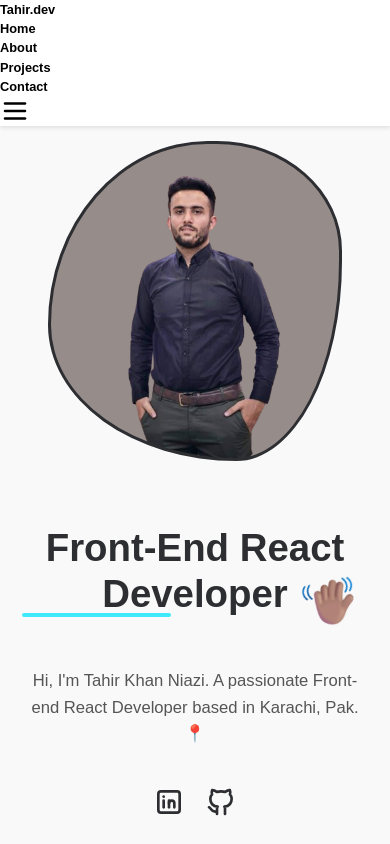
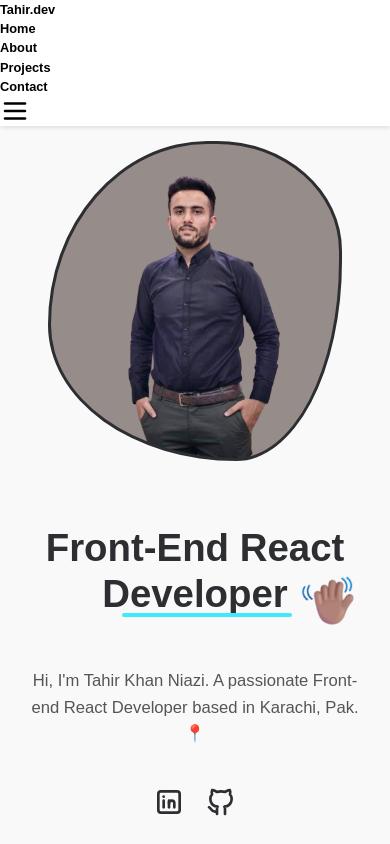
Before and after one commit to tahiee/Tahir.DevProtfolio, a React (Vite) app: page / in a window 390 px wide. In both pictures the pointer is over the element "Front-End React Developer". Shown: the top 844 px of the page. Built offline with nearby package versions, Linux system fonts and the light colour scheme.

Commit message:
media update underline

```diff
--- a/src/components/App.css
+++ b/src/components/App.css
@@ -279,210 +279,14 @@
     .project-text{
         font-size: 30px !important;
     }
-}
+    .mine-name:hover::before {
+        height: 4px !important;
+        left: 100px !important;
+        width: 49% !important;
+    }
 
 
-/*
-@media only screen and (min-width: 1024px) and (max-width: 1380px) {
-    .hero-text img {
-        left: 300px;
-    }
-
-    .about {
-        margin-top: 190px;
-    }
-
-    .about-content {
-        margin: 0 -100px;
-        grid-template-columns: 41rem 39rem !important;
-    }
-
-    .img-side__main-img {
-        height: 32rem !important;
-        width: 38rem !important;
-    }
-
-    .img-side span {
-        right: 5px !important;
-    }
-
-    .work-emoji {
-        bottom: 40px !important;
-        right: 75px !important;
-    }
-
-    .text-side {
-        padding-right: -2.5rem !important;
-    }
-
-    .img-side span {
-        height: 16rem !important;
-        width: 16rem !important;
-    }
 }
-
-@media only screen and (min-width: 768px) and (max-width: 1024px) {
-    .hero-text img {
-        right: 8rem !important;
-    }
-
-    .hero-text h1 {
-        font-size: 36px !important;
-        margin-right: -46px !important;
-    }
-
-    .hero-text {
-        margin-left: 2rem !important;
-    }
-
-    .hero-img {
-        width: 40rem !important;
-        height: 32rem !important;
-        right: 4rem !important;
-        animation: morpha 4s ease-in-out infinite !important;
-    }
-
-    .hero-text img {
-        height: 5rem !important;
-        left: 195px !important;
-        top: 55px !important;
-        width: 5rem !important;
-
-    }
-
-    .skills {
-        left: 0 !important;
-    }
-
-    .about {
-        padding: 30rem 0 !important;
-    }
-
-    .about-content {
-        grid-template-columns: 1fr !important;
-        text-align: center !important;
-    }
-
-    .work-emoji {
-        bottom: 60px !important;
-        right: 130px !important;
-    }
-
-    .img-side__main-img {
-        margin-bottom: 3.5rem !important;
-        height: 34rem !important;
-        width: 50rem !important;
-        margin-left: 65px !important;
-    }
-
-    .text-side {
-        margin: 0 auto !important;
-        max-width: 54rem !important;
-    }
-}
-
-@media only screen and (max-width:768px) {
-    .hero-main {
-        flex-direction: column-reverse !important;
-        gap: 3rem !important;
-        height: auto !important;
-        text-align: center !important;
-    }
-
-    .hero {
-        height: auto !important;
-        padding: 11rem 0 !important;
-    }
-
-    .content {
-        flex-direction: column !important;
-        gap: 3rem !important;
-        height: auto !important;
-        text-align: center !important;
-    }
-
-    .hero-img {
-        width: 30rem !important;
-    }
-
-    .hero-text h1 {
-        font-size: 3.5rem !important;
-    }
-
-    .hero-text img {
-        left: 26rem !important;
-        top: 4.5rem !important;
-    }
-
-    .hero-text p {
-        margin-bottom: 5rem !important;
-    }
-
-    .hero-text span {
-        gap: 1.6rem !important;
-        justify-content: center !important;
-        margin-bottom: 4rem !important;
-        margin-top: -2rem !important;
-    }
-
-    .skills {
-        flex-direction: column !important;
-        position: static !important;
-    }
-
-    .skills p {
-        border-bottom: 2px solid rgba(45, 46, 50, .5) !important;
-        border-right: none !important;
-        margin-bottom: 3rem !important;
-        margin-right: 0 !important;
-        padding-bottom: 1rem !important;
-        padding-right: 0 !important;
-    }
-
-    .skills ul {
-        justify-content: center !important;
-    }
-
-    .about {
-        padding: 8rem 0 !important;
-    }
-
-    .about-content {
-        grid-template-columns: 1fr !important;
-        text-align: center !important;
-    }
-
-    .work-emoji {
-        display: none;
-    }
-
-    .img-side__main-img {
-        margin-bottom: 3.5rem;
-        display: flex;
-        justify-content: center;
-        align-items: center;
-        height: 29rem !important;
-        width: 38rem !important;
-    }
-
-    .img-side span img {
-        display: none;
-    }
-
-    .img-side span {
-        display: none;
-    }
-
-    .mine-name::before {
-        width: 61% !important;
-        height: 5px !important;
-        left: 89px !important;
-    }
-
-    .text-side h4 {
-        font-size: 27px !important;
-    }
-} */
 
 /* // Media query end */
 
```
